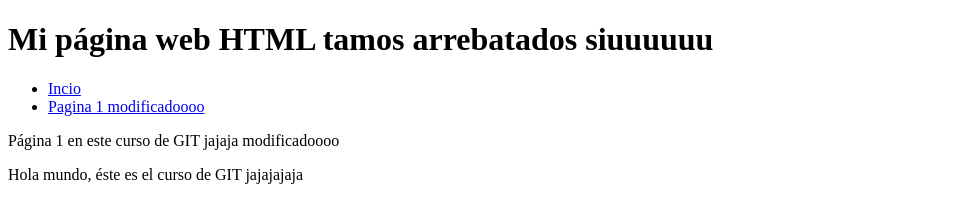
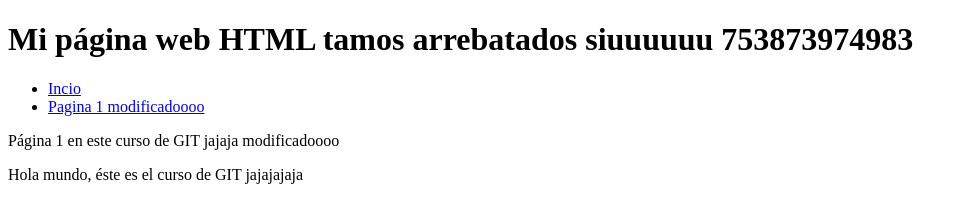
Before and after one commit to junaries/testeando, a plain HTML site: page pagina1.html in a window 1280 px wide. Shown: the whole page, without its empty margins (0-967 px from the left). Drawn offline with Linux system fonts and the light colour scheme.

Commit message:
Commit en master

```diff
--- a/pagina1.html
+++ b/pagina1.html
@@ -6,7 +6,7 @@
 	</head>
 
 	<body>
-		<h1>Mi página web HTML tamos arrebatados siuuuuuu</h1>
+		<h1>Mi página web HTML tamos arrebatados siuuuuuu 753873974983</h1>
 		<ul>
 			<li><a href="index.html">Incio</a></li>
 			<li><a href="pagina1.html">Pagina 1 modificadoooo</a></li>
```
